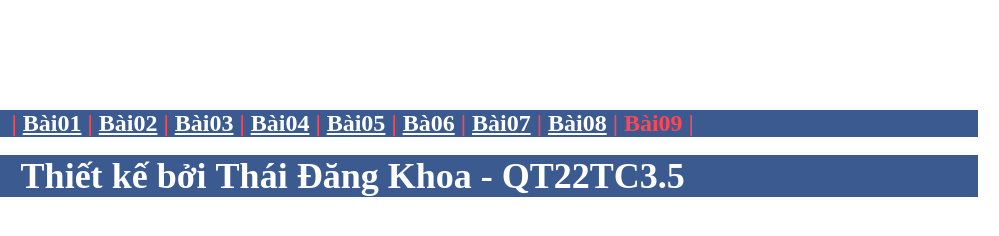
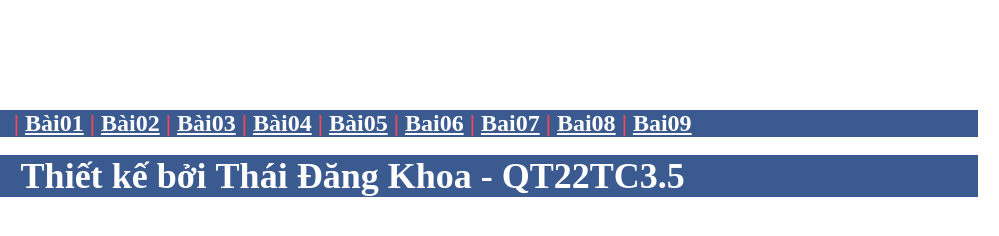
Before and after one commit to KHOANGO-MG/KHOANGO-MG, a plain HTML site: page TRANGCHU/index.html in a window 1280 px wide. Shown: the part 156-392 px from the top of the page, 281-1280 px from the left. Drawn offline with Linux system fonts and the light colour scheme.

Commit message:
Update index.html

```diff
--- a/TRANGCHU/index.html
+++ b/TRANGCHU/index.html
@@ -34,7 +34,7 @@ a:visited {
       </blockquote></td>
     </tr>
     <tr>
-      <td colspan="2" align="center" bgcolor="#3A5A90" style="font-size: 24px; color: #FF4655;"><strong>| <a href="../bai01/index.html">Bài01</a> | <a href="../bai02/index.html">Bài02</a> | <a href="../bai03/index.html">Bài03</a> | <a href="../bai04/index.html">Bài04</a> | <a href="../bai05/index.html">Bài05</a> | <a href="../../QTWEBSIDE/BAITAP 2. MON QTWEDSITE/bai2.1/index.html">Bà06</a> | <a href="../../QTWEBSIDE/BAITAP 2. MON QTWEDSITE/bai2.2/index.html">Bài07</a> | <a href="../../QTWEBSIDE/BAITAP 2. MON QTWEDSITE/bai2.3/index.html">Bài08</a> | Bài09 |</strong></td>
+      <td colspan="2" align="center" bgcolor="#3A5A90" style="font-size: 24px; color: #FF4655;"><strong>| <a href="../bai01/index.html">Bài01</a> | <a href="../bai02/index.html">Bài02</a> | <a href="../bai03/index.html">Bài03</a> | <a href="../bai04/index.html">Bài04</a> | <a href="../bai05/index.html">Bài05</a> | <a href="../bai 2.1/index.html">Bai06</a> | <a href="../bai 2.2/index.html">Bai07</a> | <a href="../bai 2.3/index.html">Bai08</a> | <a href="../bai2.4/template.html">Bai09</a></strong></td>
     </tr>
     <tr>
       <td colspan="2">&nbsp;</td>
```
